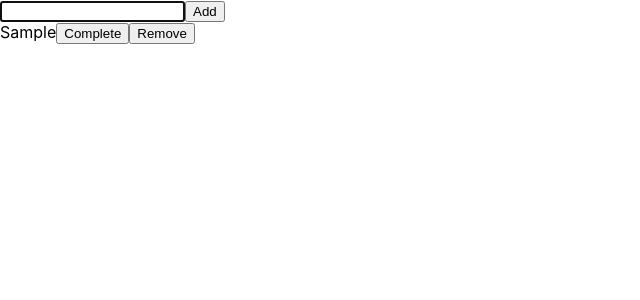
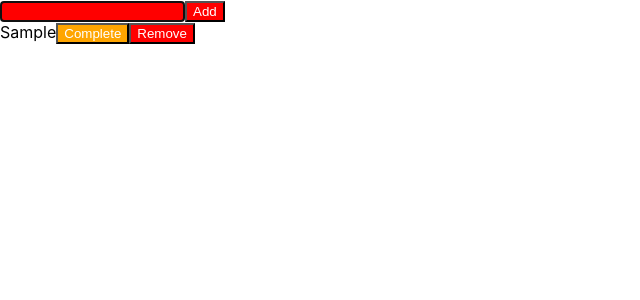
Before and after one commit to piyushdhamecha/weltec-react, a React (Create React App) app: page / in a window 1280 px wide. Both pictures are taken after typing "Sample" into the empty fields and a click on the button "Add". Shown: the top 300 px of the page, without its empty margins (0-640 px from the left). Built offline with nearby package versions, Linux system fonts and the light colour scheme.

Commit message:
22-11-2022

```diff
--- a/src/index.css
+++ b/src/index.css
@@ -1,13 +1,30 @@
 body {
   margin: 0;
-  font-family: -apple-system, BlinkMacSystemFont, 'Segoe UI', 'Roboto', 'Oxygen',
-    'Ubuntu', 'Cantarell', 'Fira Sans', 'Droid Sans', 'Helvetica Neue',
+  font-family: -apple-system, BlinkMacSystemFont, "Segoe UI", "Roboto", "Oxygen",
+    "Ubuntu", "Cantarell", "Fira Sans", "Droid Sans", "Helvetica Neue",
     sans-serif;
   -webkit-font-smoothing: antialiased;
   -moz-osx-font-smoothing: grayscale;
 }
 
 code {
-  font-family: source-code-pro, Menlo, Monaco, Consolas, 'Courier New',
+  font-family: source-code-pro, Menlo, Monaco, Consolas, "Courier New",
     monospace;
 }
+
+table {
+  background: red;
+}
+/*
+button {
+  background-color: red;
+  color: white;
+} */
+/*
+.primary-button {
+  background-color: orange;
+}
+
+.remove-button {
+  background-color: aqua;
+} */
--- /dev/null
+++ b/src/styles-22-11-2022/App.js
@@ -0,0 +1,97 @@
+import React, { useState, useRef, useEffect } from "react";
+
+import Button from "./Button";
+import Button2 from "./Button2";
+
+const App = () => {
+  const [inputValue, setInputValue] = useState("");
+  const [list, setList] = useState([]);
+  const inputRef = useRef();
+
+  useEffect(() => {
+    inputRef.current.focus();
+  }, []);
+
+  const handleInputChange = (e) => {
+    setInputValue(e.target.value);
+  };
+
+  const handleButtonClick = () => {
+    const newList = [...list];
+
+    const newItem = {
+      title: inputValue,
+      completed: false,
+    };
+
+    newList.push(newItem);
+
+    setList(newList);
+    setInputValue("");
+    inputRef.current.focus();
+  };
+
+  const handleRemoveClick = (index) => {
+    const newList = [...list];
+
+    newList.splice(index, 1);
+
+    setList(newList);
+  };
+
+  const handleCompletedClick = (index) => {
+    const newList = list.map((value, i) => {
+      if (i === index) {
+        const newValue = { ...value };
+
+        newValue.completed = newValue.completed === true ? false : true;
+
+        return newValue;
+      } else {
+        return value;
+      }
+    });
+
+    setList(newList);
+  };
+
+  const inputStyle = {
+    backgroundColor: "red",
+    color: "white",
+  };
+
+  return (
+    <div>
+      <input
+        ref={inputRef}
+        type="text"
+        value={inputValue}
+        onChange={handleInputChange}
+        style={inputStyle}
+      />
+      <button onClick={handleButtonClick}>Add</button>
+      <div>
+        {list.length > 0
+          ? list.map((item, index) => {
+              return (
+                <div>
+                  {item.title}
+                  <Button
+                    label={item.completed ? "Incomplete" : "Complete"}
+                    onClick={() => handleCompletedClick(index)}
+                  />
+                  <Button2
+                    label="Remove"
+                    className="remove-button"
+                    onClick={() => handleRemoveClick(index)}
+                  />
+                </div>
+              );
+            })
+          : "No data exists"}
+      </div>
+    </div>
+  );
+};
+
+export default App;
--- /dev/null
+++ b/src/styles-22-11-2022/Button.js
@@ -0,0 +1,15 @@
+import buttonStyle from "./Button.module.css";
+
+const Button = ({ className, onClick, label }) => {
+  console.log(buttonStyle);
+  return (
+    <button
+      className={className !== undefined ? className : buttonStyle.primary}
+      onClick={onClick}
+    >
+      {label}
+    </button>
+  );
+};
+
+export default Button;
--- /dev/null
+++ b/src/styles-22-11-2022/Button.module.css
@@ -0,0 +1,12 @@
+button {
+  background-color: red;
+  color: white;
+}
+
+.primary {
+  background-color: orange;
+}
+
+.remove {
+  background-color: aqua;
+}
--- /dev/null
+++ b/src/styles-22-11-2022/Button2.js
@@ -0,0 +1,15 @@
+import buttonStyle from "./Button2.module.css";
+
+const Button = ({ className, onClick, label }) => {
+  console.log(buttonStyle);
+  return (
+    <button
+      className={className !== undefined ? className : buttonStyle.primary}
+      onClick={onClick}
+    >
+      {label}
+    </button>
+  );
+};
+
+export default Button;
--- /dev/null
+++ b/src/styles-22-11-2022/Button2.module.css
@@ -0,0 +1,12 @@
+button {
+  background-color: red;
+  color: white;
+}
+
+.primary {
+  background-color: blue;
+}
+
+.remove {
+  background-color: coral;
+}
```
Also changed, not shown: src/index.js (+6 -5 lines).
